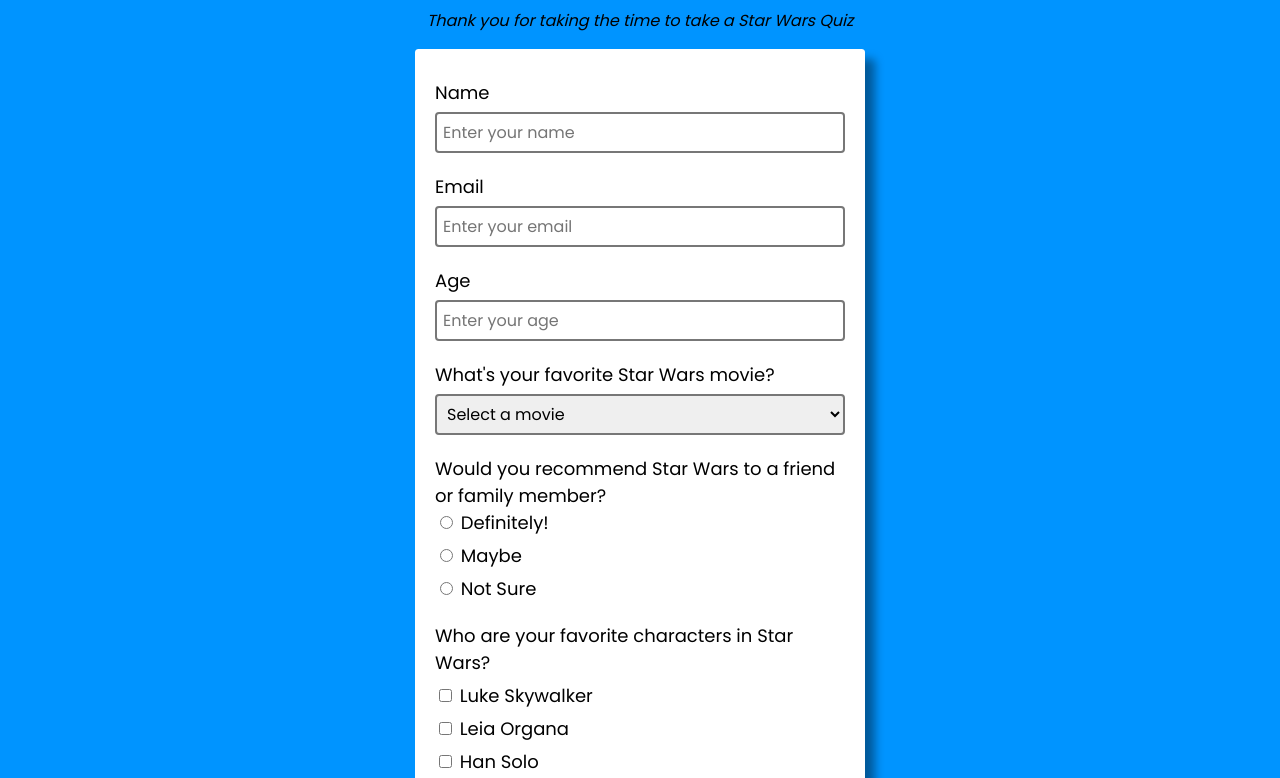
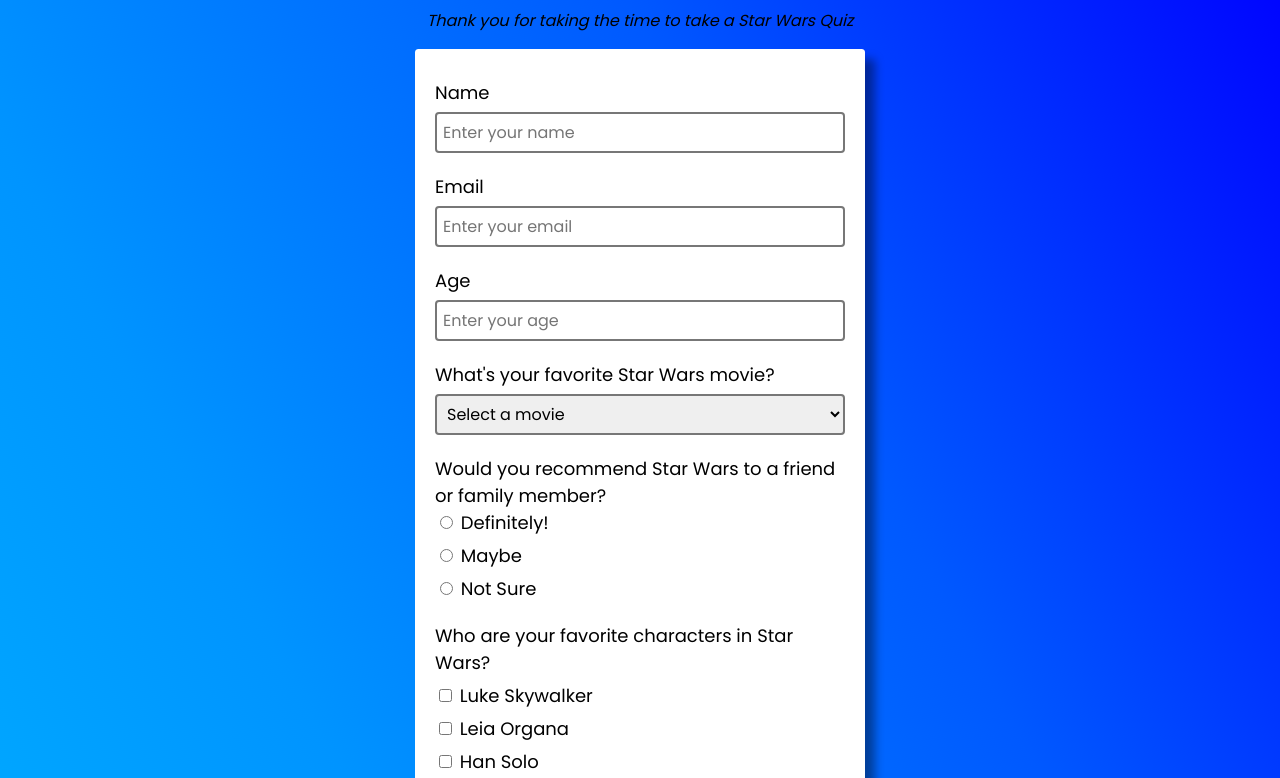
Before and after one commit to LJohnson124/BuildSurveyForm-freeCodeCamp, a plain HTML site: page index.html in a window 1280 px wide. Shown: the part 83-861 px from the top of the page. Drawn offline with Linux system fonts and the light colour scheme.

Commit message:
Changing background color

```diff
--- a/style.css
+++ b/style.css
@@ -5,7 +5,7 @@
 }
 
 body {
-  background-color: #0094ff;
+  background-image: linear-gradient(62deg, #00b7ff, #0094ff, #0059ff, #00f);
   font-family: "Poppins", sans-serif;
   text-align: center;
   margin: 0;
```
